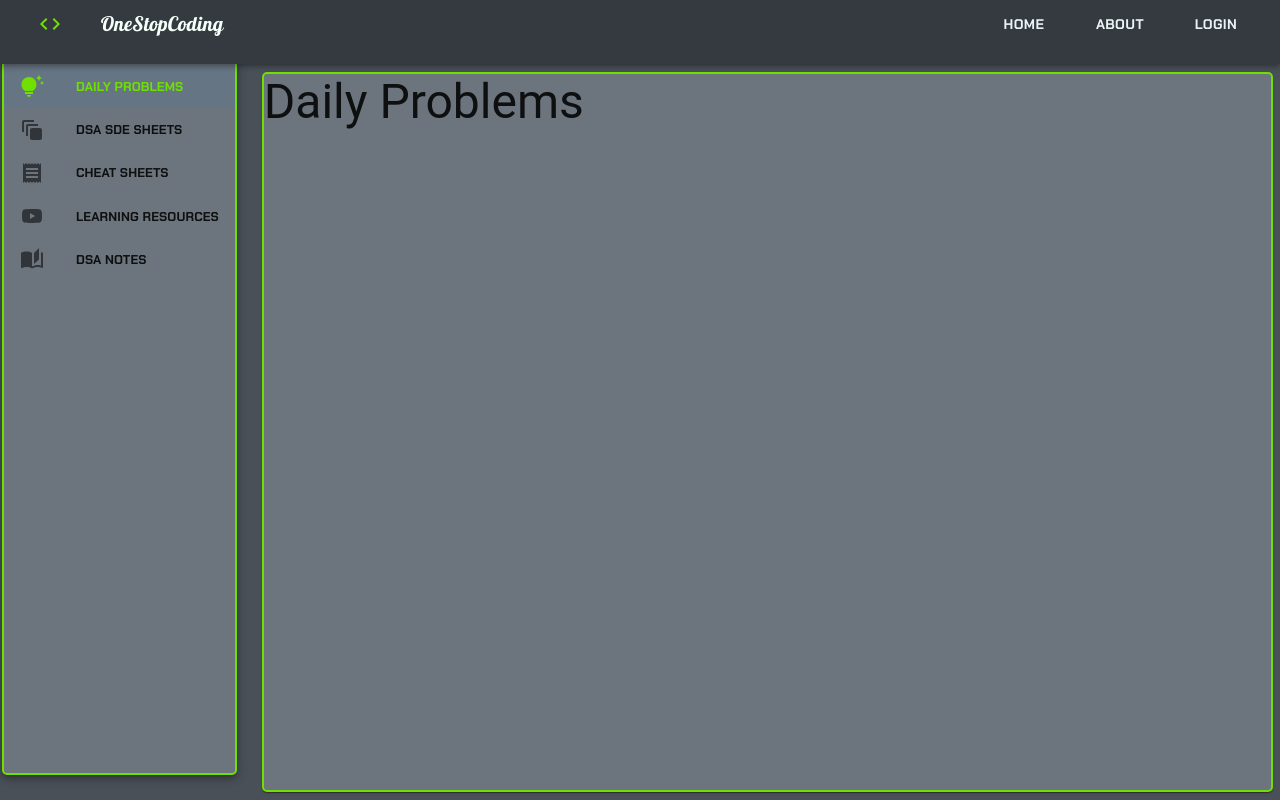
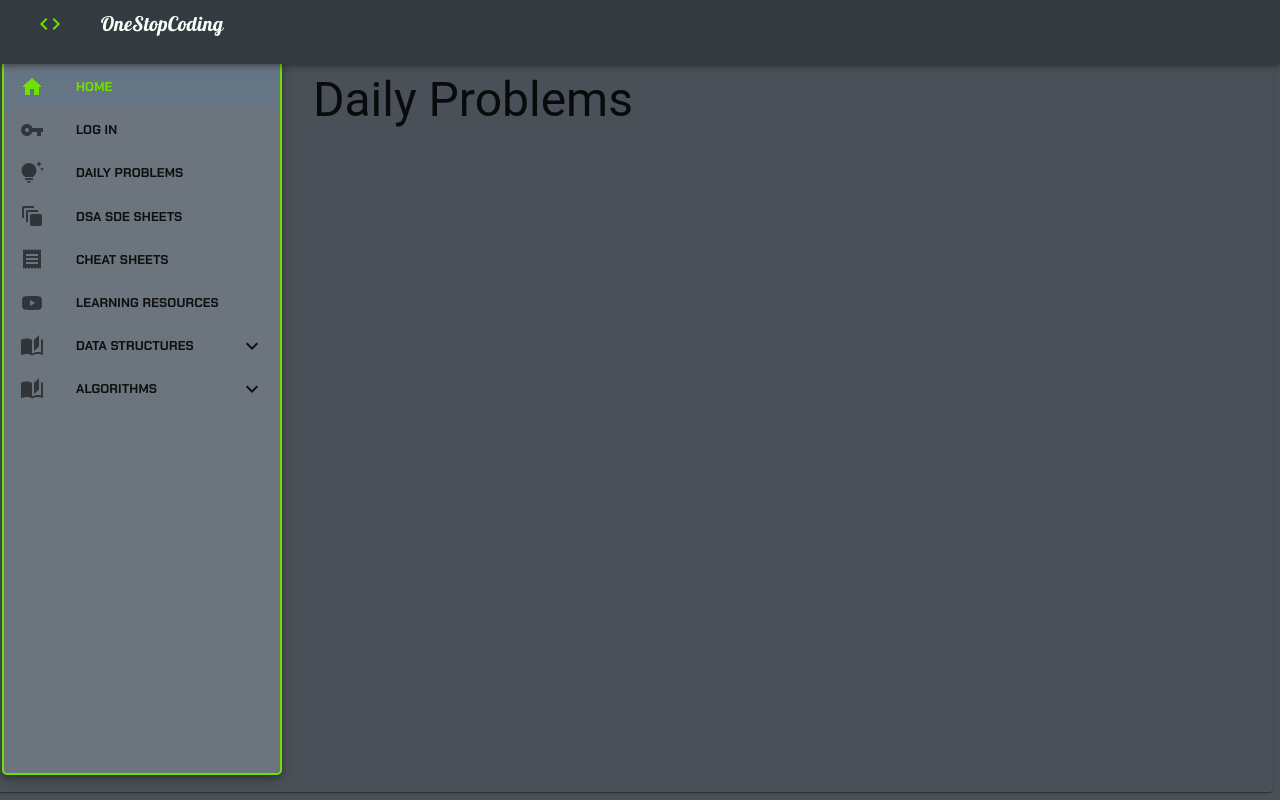
Before and after one commit to sagarshaw800/project-summer-22, a React (Create React App) app: page / in a window 1280 px wide. Built offline with nearby package versions, Linux system fonts and the light colour scheme.

Commit message:
navbar and sidebar updated

```diff
--- a/src/Components/NavBar/Navbar.js
+++ b/src/Components/NavBar/Navbar.js
@@ -31,21 +31,6 @@ const Navbar = () => {
               OneStopCoding
             </Typography>
           </Box>
-
-          {/* //!Right Section */}
-
-          <Box sx={{
-            width:'320px',
-            display:'flex',
-            justifyContent:'space-evenly',
-            alignItems:'center',
-          }}>
-            {
-              ['Home', 'About', 'LogIn'].map((item)=>(
-                <Button sx={{color:'#eaf4f4', fontFamily: 'Chakra Petch'}} key={item}>{item}</Button>
-              ))
-            }
-          </Box>
         </Box>
       </AppBar>
     </>
--- a/src/Components/SideBar/Sidebar.js
+++ b/src/Components/SideBar/Sidebar.js
@@ -1,23 +1,26 @@
 import {
   Box,
+  Collapse,
   List,
   ListItemButton,
   ListItemIcon,
   ListItemText,
   Paper,
 } from "@mui/material";
-import React, { useContext } from "react";
+import ExpandLess from "@mui/icons-material/ExpandLess";
+import ExpandMore from "@mui/icons-material/ExpandMore";
+import ArrowRightIcon from '@mui/icons-material/ArrowRight';
+import React, { useContext, useState } from "react";
 import { sidebarDataContext } from "../../Context/SidebarDataContext";
 import { indexDataContext } from "../../Context/IndexDataContext";
 import { styled } from "@mui/material/styles";
 const Sidebar = () => {
-
-  const handleListItemClick = (event, index) => {
+  const handleListItemClick1 = (event, index) => {
     setSelectedIndex(index);
   };
 
-  const { listItems } = useContext(sidebarDataContext);
-  const {selectedIndex , setSelectedIndex} = useContext(indexDataContext);
+  const { listItems, listItems2 } = useContext(sidebarDataContext);
+  const { selectedIndex, setSelectedIndex } = useContext(indexDataContext);
 
   const StyleWalaList = styled(List)({
     "& .Mui-selected": {
@@ -37,20 +40,22 @@ const Sidebar = () => {
           zIndex: -1,
           top: "35px",
           height: "90vh",
+          width:'280px',
           borderStyle: "solid",
           borderWidth: "2px",
           borderColor: "#70e000",
           borderRadius: "5px",
           margin: "20px 2px",
           backgroundColor: "#6c757d",
+          overflowY: "scroll",
         }}
       >
         <StyleWalaList>
-          {listItems.map((item, index) => (
+          {listItems.map((item) => (
             <ListItemButton
               key={item.text}
               selected={selectedIndex === item.id}
-              onClick={(event) => handleListItemClick(event, item.id)}
+              onClick={(event) => handleListItemClick1(event, item.id)}
             >
               <ListItemIcon>{item.icon}</ListItemIcon>
               <ListItemText
@@ -59,8 +64,43 @@ const Sidebar = () => {
                   fontFamily: "Chakra Petch",
                   fontSize: "0.8rem",
                 }}
-              ></ListItemText>
+              />
             </ListItemButton>
+          ))}
+          {listItems2.map((item) => (
+            <>
+              <ListItemButton
+                key={item.text}
+                selected={selectedIndex === item.id}
+                onClick={(event) => item.handleListItemClick(event, item.id)}
+              >
+                <ListItemIcon>{item.icon}</ListItemIcon>
+                <ListItemText
+                  primary={item.text}
+                  primaryTypographyProps={{
+                    fontFamily: "Chakra Petch",
+                    fontSize: "0.8rem",
+                  }}
+                />
+                {item.open ? <ExpandLess /> : <ExpandMore />}
+              </ListItemButton>
+              {item.subTopics.map((topic) => (
+                <Collapse in={item.open} timeout="auto" unmountOnExit>
+                  <List component="div" disablePadding>
+                    <ListItemButton sx={{ pl: 4 , paddingLeft:6}} key={topic}>
+                    <ListItemIcon><ArrowRightIcon/></ListItemIcon>
+                      <ListItemText
+                        primary={topic}
+                        primaryTypographyProps={{
+                          fontFamily: "Chakra Petch",
+                          fontSize: "0.8rem",
+                        }}
+                      />
+                    </ListItemButton>
+                  </List>
+                </Collapse>
+              ))}
+            </>
           ))}
         </StyleWalaList>
       </Paper>
--- a/src/Context/SidebarDataContext.js
+++ b/src/Context/SidebarDataContext.js
@@ -1,22 +1,75 @@
-import React from "react";
+import React, { useContext, useState } from "react";
 import YouTubeIcon from "@mui/icons-material/YouTube";
-import TipsAndUpdatesIcon from '@mui/icons-material/TipsAndUpdates';
-import ReceiptIcon from '@mui/icons-material/Receipt';
-import AutoAwesomeMotionIcon from '@mui/icons-material/AutoAwesomeMotion';
-import AutoStoriesIcon from '@mui/icons-material/AutoStories';
+import TipsAndUpdatesIcon from "@mui/icons-material/TipsAndUpdates";
+import ReceiptIcon from "@mui/icons-material/Receipt";
+import AutoAwesomeMotionIcon from "@mui/icons-material/AutoAwesomeMotion";
+import HomeIcon from "@mui/icons-material/Home";
+import AutoStoriesIcon from "@mui/icons-material/AutoStories";
+import VpnKeyIcon from "@mui/icons-material/VpnKey";
+import { indexDataContext } from "./IndexDataContext";
 
 export const sidebarDataContext = React.createContext();
 const SidebarDataContext = ({ children }) => {
+  const { setSelectedIndex } = useContext(indexDataContext);
+  const [open1, setOpen1] = useState(false);
+  const [open2, setOpen2] = useState(false);
+  const handleListItemClick1 = (event, index) => {
+    setSelectedIndex(index);
+    setOpen1(!open1);
+  };
+  const handleListItemClick2 = (event, index) => {
+    setSelectedIndex(index);
+    setOpen2(!open2);
+  };
+
   const listItems = [
-    { id: 0, text: "DAILY PROBLEMS", icon: <TipsAndUpdatesIcon/>},
-    { id: 1, text: "DSA SDE SHEETS" , icon: <AutoAwesomeMotionIcon/>},
-    { id: 2, text: "CHEAT SHEETS" ,icon: <ReceiptIcon/>},
-    { id: 3, text: "LEARNING RESOURCES",icon: <YouTubeIcon/> },
-    { id: 4, text: "DSA NOTES",icon: <AutoStoriesIcon/> },
+    { id: 0, text: "HOME", icon: <HomeIcon /> },
+    { id: 1, text: "LOG IN", icon: <VpnKeyIcon /> },
+    { id: 2, text: "DAILY PROBLEMS", icon: <TipsAndUpdatesIcon /> },
+    { id: 3, text: "DSA SDE SHEETS", icon: <AutoAwesomeMotionIcon /> },
+    { id: 4, text: "CHEAT SHEETS", icon: <ReceiptIcon /> },
+    { id: 5, text: "LEARNING RESOURCES", icon: <YouTubeIcon /> },
+  ];
+  const listItems2 = [
+    {
+      id: 6,
+      text: "DATA STRUCTURES",
+      icon: <AutoStoriesIcon />,
+      open: open1,
+      handleListItemClick: handleListItemClick1,
+      subTopics: [
+        "Array",
+        "String",
+        "Stack",
+        "Queue",
+        "Linked Lists",
+        "Hash Maps",
+        "Tree",
+        "Graph",
+      ],
+    },
+    {
+      id: 7,
+      text: "ALGORITHMS",
+      icon: <AutoStoriesIcon />,
+      open: open2,
+      handleListItemClick: handleListItemClick2,
+      subTopics: [
+        "Searching",
+        "Sorting",
+        "Greedy",
+        "Recursion",
+        "Traversal",
+        "Dynamic Programming",
+        "Backtracking",
+      ],
+    },
   ];
 
   return (
-    <sidebarDataContext.Provider value={{ listItems: listItems }}>
+    <sidebarDataContext.Provider
+      value={{ listItems: listItems, listItems2: listItems2 }}
+    >
       {children}
     </sidebarDataContext.Provider>
   );
--- a/src/Pages/CheatSheets/CheatSheets.jsx
+++ b/src/Pages/CheatSheets/CheatSheets.jsx
@@ -1,13 +1,18 @@
 import React from "react";
 import { Paper, Typography } from "@mui/material";
 const CheatSheets = () => {
+
+
   return (
     <Paper
       sx={{
-        width: "79vw",
+        width: "100vw",
+        paddingLeft:"320px",
         height: "90vh",
         backgroundColor: "#6c757d",
+        backgroundColor: "transparent",
         position: "absolute",
+        zIndex: -3,
         right: 5,
         margin: "8px 2px",
         overflowY: "scroll",
--- a/src/Pages/DailyProblems/DailyProblems.jsx
+++ b/src/Pages/DailyProblems/DailyProblems.jsx
@@ -4,17 +4,16 @@ const DailyProblems = () => {
   return (
     <Paper
       sx={{
-        width: "79vw",
+        width: "100vw",
+        paddingLeft:"320px",
         height: "90vh",
         backgroundColor: "#6c757d",
+        backgroundColor: "transparent",
         position: "absolute",
+        zIndex: -3,
         right: 5,
         margin: "8px 2px",
         overflowY: "scroll",
-        borderStyle: "solid",
-        borderWidth: "2px",
-        borderColor: "#70e000",
-        borderRadius: "5px",
       }}
     >
       <Typography variant="h3">Daily Problems</Typography>
--- a/src/Pages/DsaNotes/DsaNotes.jsx
+++ b/src/Pages/DsaNotes/DsaNotes.jsx
@@ -4,10 +4,13 @@ const DsaNotes = () => {
   return (
     <Paper
       sx={{
-        width: "79vw",
+        width: "100vw",
+        paddingLeft:"320px",
         height: "90vh",
         backgroundColor: "#6c757d",
+        backgroundColor: "transparent",
         position: "absolute",
+        zIndex: -3,
         right: 5,
         margin: "8px 2px",
         overflowY: "scroll",
--- a/src/Pages/DsaSdeSheets/DsaSdeSheets.jsx
+++ b/src/Pages/DsaSdeSheets/DsaSdeSheets.jsx
@@ -5,10 +5,13 @@ const DsaSdeSheets = () => {
   return (
     <Paper
       sx={{
-        width: "79vw",
+        width: "100vw",
+        paddingLeft:"320px",
         height: "90vh",
         backgroundColor: "#6c757d",
+        backgroundColor: "transparent",
         position: "absolute",
+        zIndex: -3,
         right: 5,
         margin: "8px 2px",
         overflowY: "scroll",
--- a/src/Pages/LearningResources/LearningResources.jsx
+++ b/src/Pages/LearningResources/LearningResources.jsx
@@ -5,10 +5,13 @@ const LearningResources = () => {
   return (
     <Paper
       sx={{
-        width: "79vw",
+        width: "100vw",
+        paddingLeft:"320px",
         height: "90vh",
         backgroundColor: "#6c757d",
+        backgroundColor: "transparent",
         position: "absolute",
+        zIndex: -3,
         right: 5,
         margin: "8px 2px",
         overflowY: "scroll",
```
